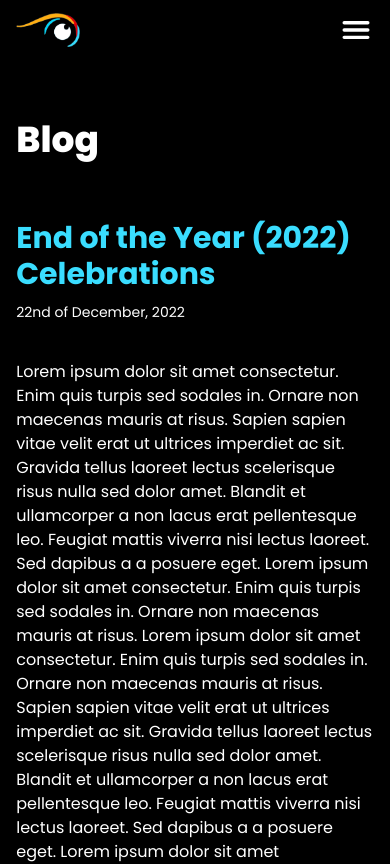
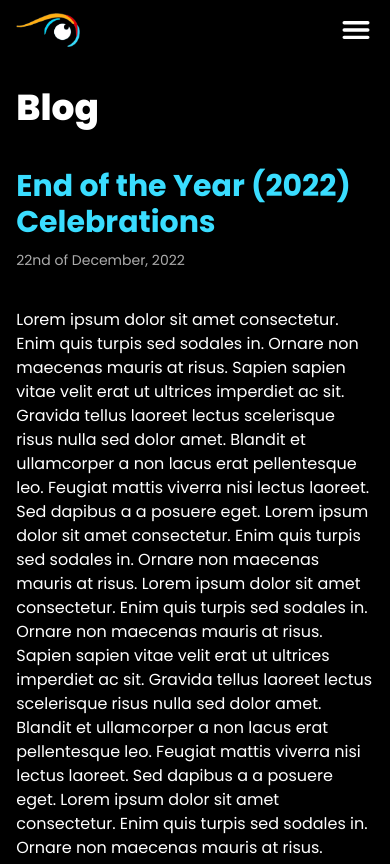
Before and after one commit to feyiamujo1/project-x, a React (Create React App) app: page /blog in a window 390 px wide. Shown: the top 864 px of the page. Built offline with nearby package versions, Linux system fonts and the light colour scheme.

Commit message:
few update to adjust some contents

```diff
--- a/src/components/About.js
+++ b/src/components/About.js
@@ -27,14 +27,14 @@ const About = () => {
   return (
     <div>
         <div className='bg-black'>
-            <div className="w-11/12 lg:w-[85%] mx-auto min-h-[90vh] md:min-h-screen relative pb-16 pt-36 space-y-10">
+            <div className="w-11/12 lg:w-[85%] mx-auto min-h-[90vh] md:min-h-screen relative pb-16 pt-28 md:pt-36 space-y-10">
 
                 <div className='hidden md:block'>
                     <p className='hidden md:flex flex-row w-fit gap-4 justify-center items-center text-white'><Link to='/' className='hover:text-custom-blue'>Home</Link> <img src={DirectionImage} alt=""/> About Us</p>
                 </div>
 
                 <h1 className="font-extrabold abt -mt-10 text-4xl md:text-5xl text-white">About Us</h1>
-                <div className='flex flex-col md:flex-row gap-14 md:gap-8 lg:gap-10 xl:gap-14 z-[10]'>
+                <div className='flex flex-col md:flex-row gap-10 md:gap-8 lg:gap-10 xl:gap-14 z-[10]'>
                     <div className='w-fit md:w-[500px]'>
                         <img className='hidden md:block' src={AboutImage} alt='' />
                         <img className='md:hidden block w-full h-full' src={AboutImageMobile} alt='' />
--- a/src/components/Blog.js
+++ b/src/components/Blog.js
@@ -9,15 +9,15 @@ import BlogImage4 from '../../src/assets/images/blogimage4.png'
 const Blog = () => {
   return (
     <div className='bg-black pb-8'>
-        <div className="w-11/12 lg:w-[85%] mx-auto pb-16 pt-36 space-y-10">
+        <div className="w-11/12 lg:w-[85%] mx-auto pb-16 pt-28 md:pt-36 space-y-10">
             <div className='hidden md:block'>
                 <p className='hidden md:flex flex-row w-fit gap-4 justify-center items-center text-white'><Link to='/' className='hover:text-custom-blue'>Home</Link> <img src={DirectionImage} alt=""/> Blog</p>
             </div>
-            <h1 className="font-extrabold abt -mt-10 text-4xl md:text-5xl text-white">Blog</h1>
-            <div className='space-y-10 py-5'>
+            <h1 className="font-extrabold abt -mt-10 md:mt-0 text-4xl md:text-5xl text-white">Blog</h1>
+            <div className='space-y-10'>
                 <div className='space-y-3'>
                     <h2 className='text-custom-blue font-bold text-3xl '>End  of the Year (2022) Celebrations</h2>
-                    <p className='text-white text-sm leading-4'>22nd of December, 2022</p>
+                    <p className=' text-sm leading-4 text-custom-ash'>22nd of December, 2022</p>
                 </div>
                 <div className='space-y-10'>
                     <p className='text-white'>
--- a/src/components/Home.js
+++ b/src/components/Home.js
@@ -23,7 +23,7 @@ const Home = () => {
 
   return (
     <div>
-        <div className="w-full h-[90vh] sm:h-screen bg-cover bg-no-repeat bg-center  relative">
+        <div className="w-full h-[90vh] sm:h-screen bg-cover bg-no-repeat bg-center relative">
             <video id="backgroundVideo" className="w-screen h-[90vh] sm:h-screen absolute object-cover z-[-100] brightness-[0.35]" preload="auto" autoPlay loop muted playsInline>
                 <source src={BgVideo} type="video/mp4" />
             </video>
--- a/src/components/Services.js
+++ b/src/components/Services.js
@@ -12,7 +12,7 @@ import Service7Image from '../../src/assets/images/service7.png'
 const Services = () => {
   return (
     <div className='bg-black pb-8'>
-        <div className="w-11/12 lg:w-[85%] mx-auto pb-16 pt-36 space-y-10 border-b border-[#ACACAC66]">
+        <div className="w-11/12 lg:w-[85%] mx-auto pb-16 pt-[72px] md:pt-36 space-y-10 border-b border-[#ACACAC66]">
             <div className='hidden md:block'>
                 <p className='hidden md:flex flex-row w-fit gap-4 justify-center items-center text-white'><Link to='/' className='hover:text-custom-blue'>Home</Link> <img src={DirectionImage} alt=""/> Our Services</p>
             </div>
--- a/src/components/UI/Navbar.js
+++ b/src/components/UI/Navbar.js
@@ -1,7 +1,7 @@
 import Logo from '../../../src/assets/images/logo.png'
 import * as IoIcon from "react-icons/io5"
 import * as HiIcon from "react-icons/hi"
-import { NavLink } from 'react-router-dom'
+import { Link, NavLink } from 'react-router-dom'
 import { useState } from 'react'
 
 const Navbar = () => {
@@ -10,15 +10,17 @@ const Navbar = () => {
         document.body.classList.toggle('lock-scroll');
     }
     const HideSideBar = () =>{
-        document.getElementById("sidebar").style.width = "0%";
-        document.body.classList.toggle('lock-scroll');
+        if (window.screen.width < 768){
+            document.getElementById("sidebar").style.width = "0%";
+            document.body.classList.toggle('lock-scroll');
+        }
     }
 
     // Set Nav bg color
     const [navbarBg, setNavbarbg] = useState(false);
 
     const changeBackground = () => {
-        if (window.scrollY >= 80) {
+        if (window.scrollY >= 80 && window.screen.width < 768) {
             setNavbarbg(true)
         } else {
             setNavbarbg(false)
@@ -48,7 +50,7 @@ const Navbar = () => {
     <nav className={navbarBg ? "bg-black md:bg-transparent fixed md:absolute top-0 w-full z-[100]" : "fixed md:absolute top-0 w-full z-10"}>
         <div className='w-11/12 lg:w-[85%] md:border-b md:border-b-[#FFFFFF4D] mx-auto py-2.5 md:py-0 flex items-center justify-between font-medium'>
             <div className='h-10 w-16 md:w-24 cursor-pointer flex items-center justify-between'>
-                <img className='w-full' src={Logo} alt="" />
+                <Link to='/'><img className='w-full' src={Logo} alt="" /></Link>
             </div>
             <ul  id='sidebar' className='absolute top-0 right-0 w-[0%] h-screen overflow-auto box-border pb-20 md:pb-0 transition-multiple ease-in-out bg-black text-white z-20 space-y-10 md:space-y-0 text-left md:text-center  text-lg flex  md:bg-transparent md:h-fit md:flex md:w-fit md:bg-none md:relative md:z-0 md:overflow-hidden flex-col md:flex-row md:gap-8 md:text-sm'>
                 <span className='md:hidden'><HiIcon.HiX id='closebtn' onClick={HideSideBar} className='cursor-pointer text-4xl text-white active:text-custom-blue float-right mt-3 mr-4'/></span>
```
